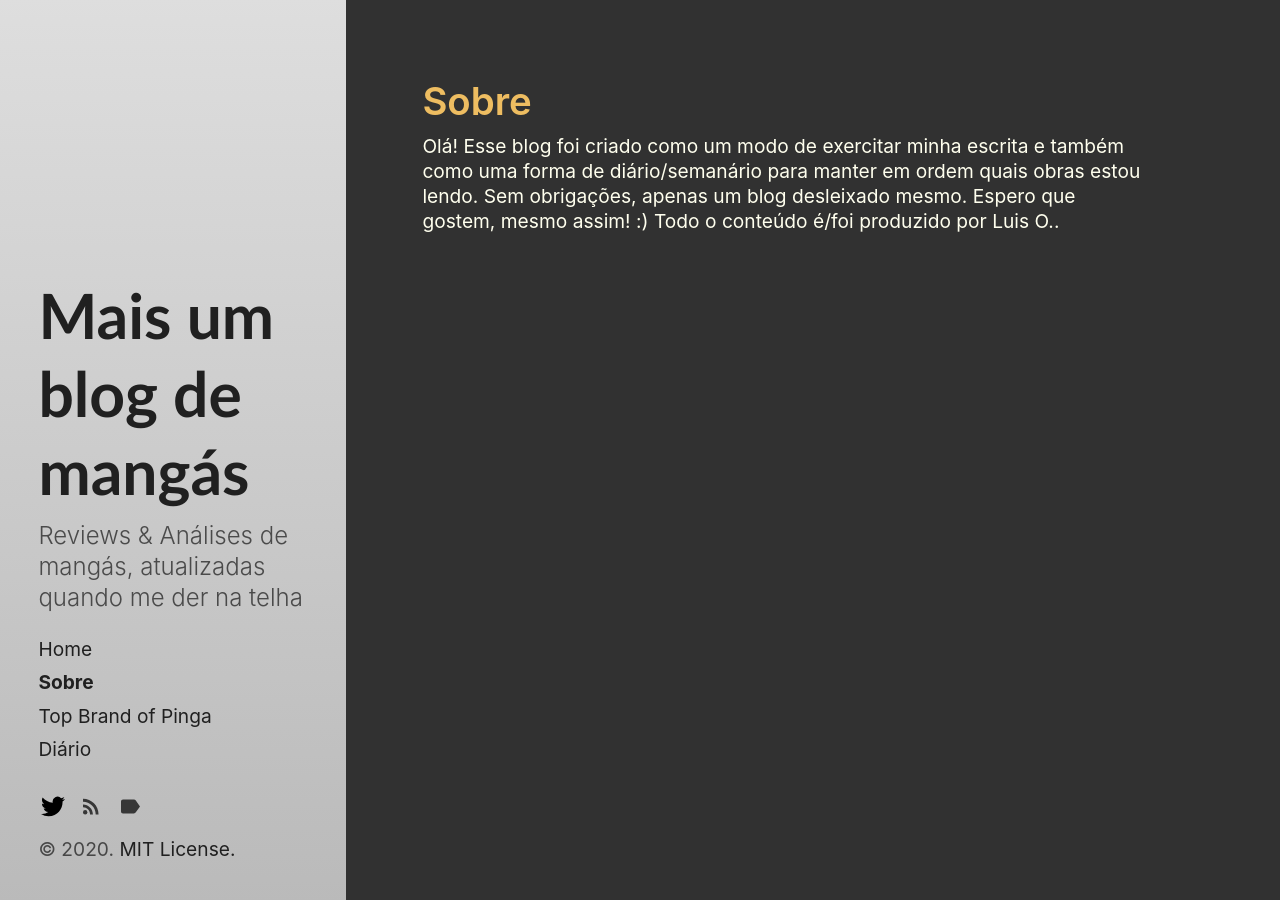
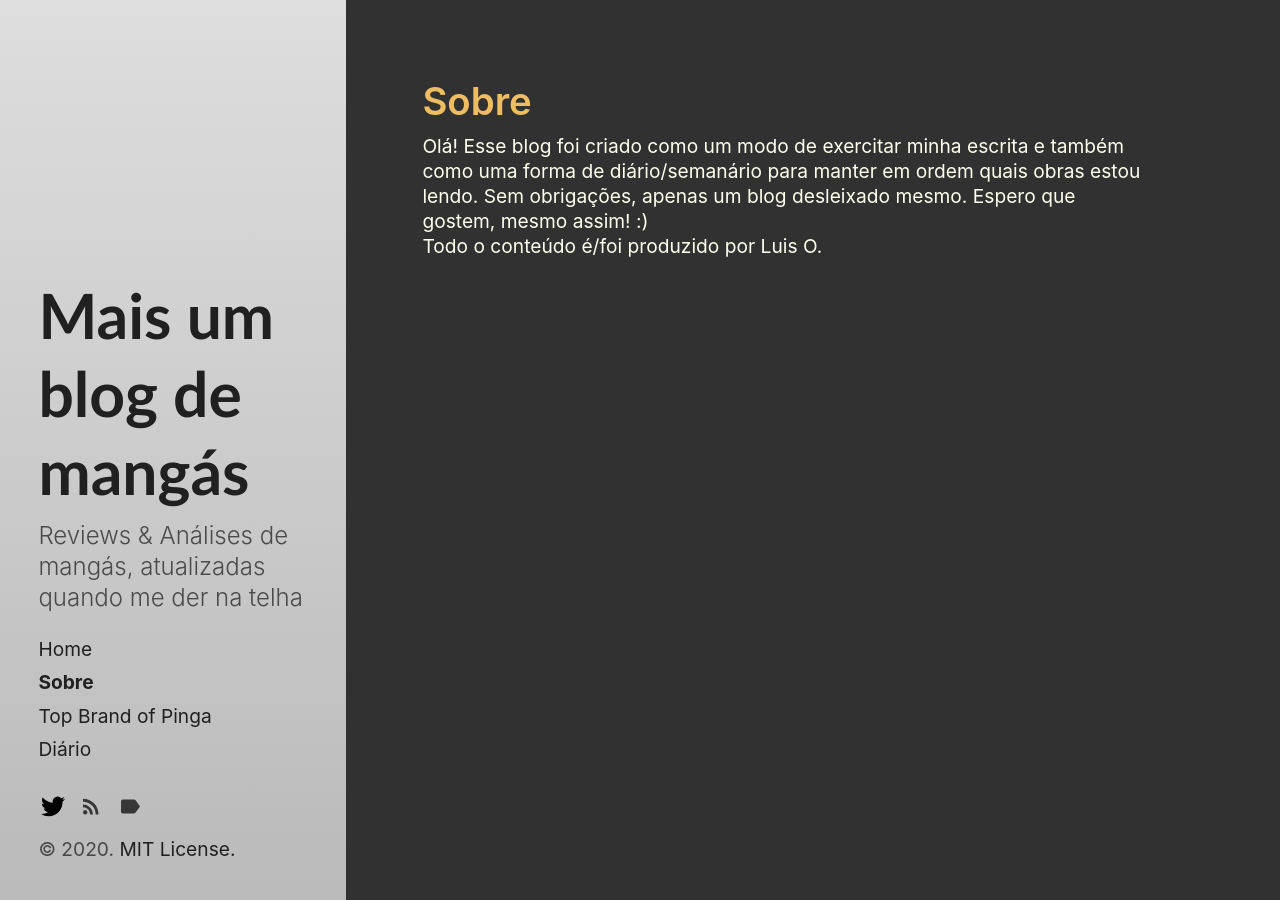
Before and after one commit to luishro/luishro.github.io, a Jekyll site: the page built from about.md, in a window 1280 px wide. Built offline with Jekyll 4.4.1, drawn with Linux system fonts in a browser that asks for light colours.

Commit message:
Update about.md

```diff
--- a/about.md
+++ b/about.md
@@ -1,12 +1,10 @@
 ---
 layout: page
 title: Sobre
-sidebar_sort_order: 5
 sidebar_link: true
 ---
 
-<p>
   Olá!
   Esse blog foi criado como um modo de exercitar minha escrita e também como uma forma de diário/semanário para manter em ordem quais obras estou lendo. Sem obrigações, apenas um blog desleixado mesmo. Espero que gostem, mesmo assim! :)
-  Todo o conteúdo é/foi produzido por Luis O..
-</p>
+  <br>
+  Todo o conteúdo é/foi produzido por Luis O.
```
